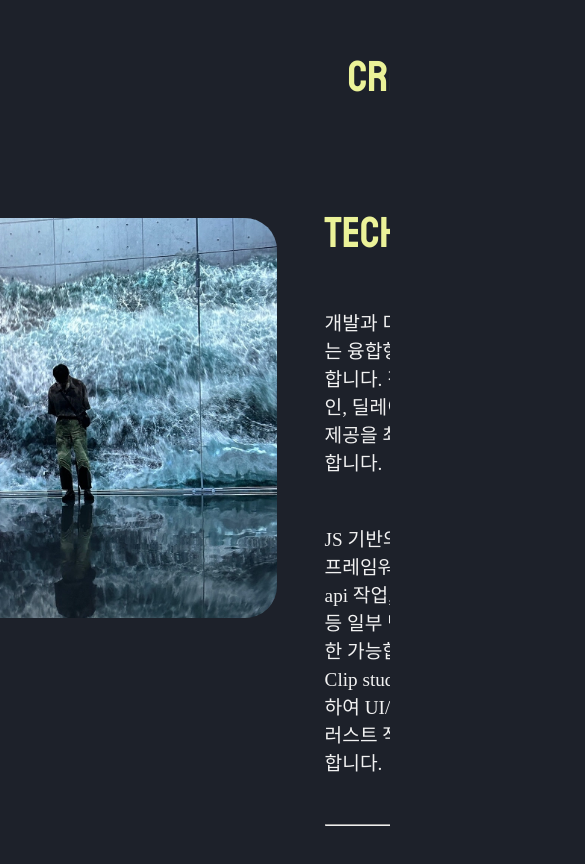
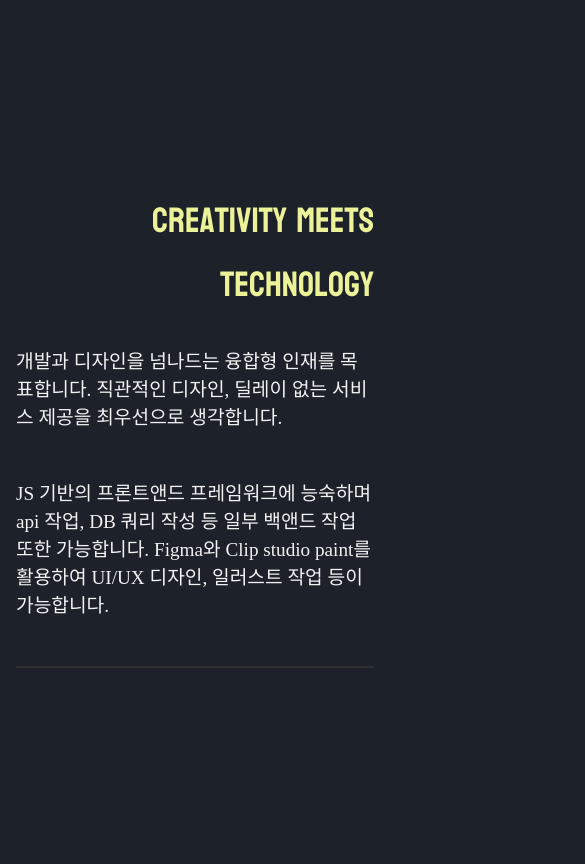
Before and after one commit to banma1234/portfolio, a website built with Vite: page index.html in a window 390 px wide. Shown: the part 1881-2745 px from the top of the page, 585 px wide, since content can reach past the window. Built offline with nearby package versions, Linux system fonts and the light colour scheme; a web font is replaced by a local one.

Commit message:
refactor: 디자인 일부 수정 및 커스텀 컴포넌트 항목 추가

```diff
--- a/src/script/components.js
+++ b/src/script/components.js
@@ -6,6 +6,7 @@ const svg = {
     <path d="M6.354 5.5H4a3 3 0 0 0 0 6h3a3 3 0 0 0 2.83-4H9q-.13 0-.25.031A2 2 0 0 1 7 10.5H4a2 2 0 1 1 0-4h1.535c.218-.376.495-.714.82-1z" />
     <path d="M9 5.5a3 3 0 0 0-2.83 4h1.098A2 2 0 0 1 9 6.5h3a2 2 0 1 1 0 4h-1.535a4 4 0 0 1-.82 1H12a3 3 0 1 0 0-6z" />
   `,
+  linkedIn: `<path d="M0 1.146C0 .513.526 0 1.175 0h13.65C15.474 0 16 .513 16 1.146v13.708c0 .633-.526 1.146-1.175 1.146H1.175C.526 16 0 15.487 0 14.854V1.146zm4.943 12.248V6.169H2.542v7.225h2.401zm-1.2-8.212c.837 0 1.358-.554 1.358-1.248-.015-.709-.52-1.248-1.342-1.248-.822 0-1.359.54-1.359 1.248 0 .694.521 1.248 1.327 1.248h.016zm4.908 8.212V9.359c0-.216.016-.432.08-.586.173-.431.568-.878 1.232-.878.869 0 1.216.662 1.216 1.634v3.865h2.401V9.25c0-2.22-1.184-3.252-2.764-3.252-1.274 0-1.845.7-2.165 1.193v.025h-.016a5.54 5.54 0 0 1 .016-.025V6.169h-2.4c.03.678 0 7.225 0 7.225h2.4z" />`,
   cancel: `<path d="M4.646 4.646a.5.5 0 0 1 .708 0L8 7.293l2.646-2.647a.5.5 0 0 1 .708.708L8.707 8l2.647 2.646a.5.5 0 0 1-.708.708L8 8.707l-2.646 2.647a.5.5 0 0 1-.708-.708L7.293 8 4.646 5.354a.5.5 0 0 1 0-.708" />
 `,
 };
--- a/src/script/global.js
+++ b/src/script/global.js
@@ -11,6 +11,7 @@ document.addEventListener("DOMContentLoaded", () => {
   smoothScrollAction(); // 부드러운 스크롤
   initializeObserver(handleSectionWatched); // 뷰포트 진입 감지
   scrollToSection();
+  setTargetImage();
 });
 
 // #region 캐러셀 제어 구문
@@ -18,7 +19,7 @@ let count = 0;
 const CAROUSEL = document.querySelectorAll(".carousel");
 
 function changeImage(idx) {
-  CAROUSEL.forEach(item => {
+  CAROUSEL.forEach((item) => {
     item.style.transform = `translateX(-${260 * idx}px)`;
   });
 }
@@ -35,9 +36,10 @@ const modal = document.querySelector(".modal");
 const modalBody = document.querySelector("#modal_body > img");
 const modalClose = document.getElementById("modal_close");
 
+function setTargetImage() {
   const IMAGES = document.querySelectorAll("#target__img");
 
-IMAGES.forEach(img => {
+  IMAGES.forEach((img) => {
     img.addEventListener("click", () => {
       body.classList.add("scrollLock");
       modal.classList.add("activate");
@@ -46,6 +48,7 @@ IMAGES.forEach(img => {
       }, 600);
     });
   });
+}
 
 modalClose.addEventListener("click", () => {
   modalBody.src = "";
@@ -61,7 +64,7 @@ const clone = belt.cloneNode(true);
 belt__slow.forEach((belt, i) => {
   const clone_2 = belt.cloneNode(true);
   document.querySelectorAll(".belt__slow")[i].appendChild(clone_2);
-  document.querySelectorAll(".belt__slow__container").offsetWidth + "px";
+  document.querySelectorAll(".belt__slow__container")[i].offsetWidth + "px";
 
   belt.classList.add("original");
   clone_2.classList.add("clone");
--- a/src/style/about.css
+++ b/src/style/about.css
@@ -20,6 +20,10 @@
   transition: all 1s;
   transform: translateY(0);
   transition-timing-function: cubic-bezier(0, 0, 0.2, 1);
+
+  @media screen and (max-width: 1024px) {
+    display: none;
+  }
 }
 
 .about__form {
@@ -31,9 +35,16 @@
 
   h2 {
     text-align: right;
+    @media screen and (max-width: 799px) {
+      font-size: 2.2rem;
+    }
   }
   p {
     font-size: 1.2rem;
     margin-bottom: 3rem;
   }
+
+  @media screen and (max-width: 799px) {
+    padding: 0 1rem;
+  }
 }
--- a/src/style/develop.css
+++ b/src/style/develop.css
@@ -19,7 +19,7 @@
 .damn {
   position: absolute;
   z-index: 5;
-  width: 100%;
+  min-width: 100%;
   height: 100vh;
   opacity: 0.3;
 }
@@ -163,6 +163,13 @@
   max-width: 40rem;
   transition: all 1s;
   margin-left: 3rem;
+
+  @media screen and (max-width: 1024px) {
+    font-size: 0.8rem;
+  }
+  @media screen and (max-width: 799px) {
+    display: none;
+  }
 }
 .develop__form li {
   color: #e4e4e4;
--- a/src/style/globals.css
+++ b/src/style/globals.css
@@ -17,6 +17,21 @@ body {
   src: local("NanumSquareOTF_acR")
       url("../assets/fonts/NanumSquareOTF_acR.woff2") format("woff2"),
     url("../assets/fonts/NanumSquareOTF_acR.woff") format("woff"); /* 3. woff2 형식을 지원하지 않는다면 woff형식 사용 */
+}
+
+::-webkit-scrollbar {
+  width: 0.4rem;
+  height: 0.4rem;
+}
+::-webkit-scrollbar-thumb {
+  background-color: #f2f2f2;
+  border-radius: 0.8rem;
+}
+::-webkit-scrollbar-track {
+  background: none;
+}
+::-webkit-scrollbar-button {
+  display: none;
 }
 
 main,
@@ -56,6 +71,10 @@ a {
 
 strong {
   color: #fff;
+}
+
+hr {
+  border: 1px solid #2f2f2f;
 }
 
 .scrollLock {
@@ -98,7 +117,7 @@ strong {
   justify-content: flex-end;
   align-items: center;
   width: 100%;
-  background-color: #2f2f2f;
+  background-color: #202020;
 }
 #modal_close {
   color: #fff;
```
Lines whose indentation alone changed are shown as unchanged.
